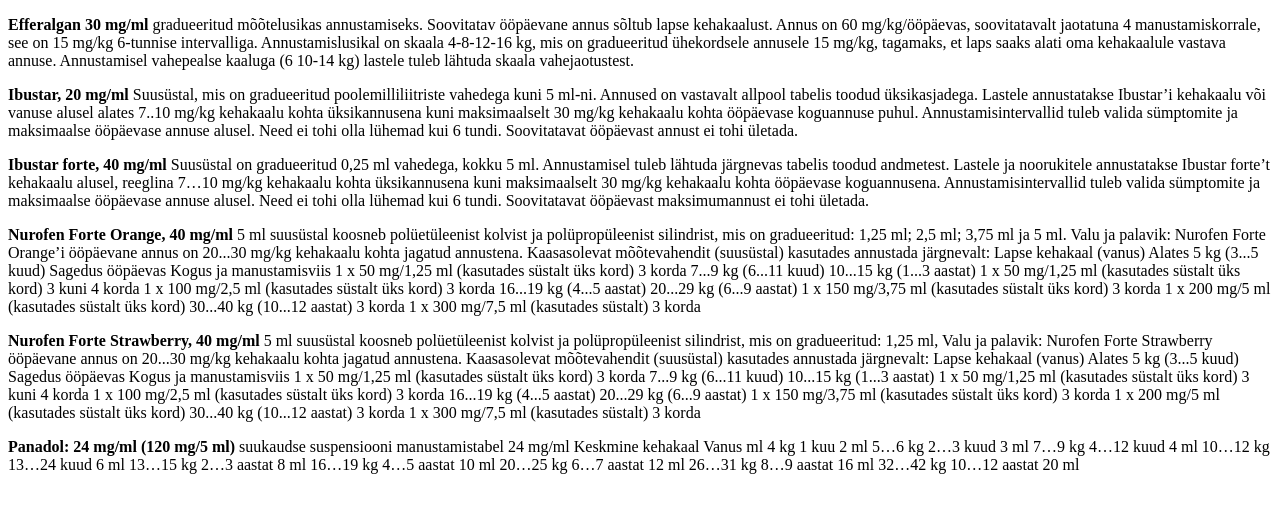
After one commit to dianasedman/NSAID-calculator, a PHP site: page /leaflet.html in a window 1280 px wide. The commit adds this page. Shown: the top 513 px of the page. Run offline with PHP 8.4, Linux system fonts and the light colour scheme.

```diff
--- /dev/null
+++ b/leaflet.html
@@ -0,0 +1,109 @@
+<!DOCTYPE html>
+<html lang="en">
+<head>
+  <meta charset="UTF-8">
+  <meta name="viewport" content="width=device-width, initial-scale=1.0">
+  <title>Document</title>
+</head>
+<body>
+  <div class="layout-primary">
+    <div class="content">
+      <p>
+        <b> Efferalgan 30 mg/ml </b>
+        gradueeritud mõõtelusikas annustamiseks.
+        Soovitatav ööpäevane annus sõltub lapse kehakaalust. Annus on 60 mg/kg/ööpäevas, soovitatavalt
+        jaotatuna 4 manustamiskorrale, see on 15 mg/kg 6-tunnise intervalliga.
+        Annustamislusikal on skaala 4-8-12-16 kg, mis on gradueeritud ühekordsele annusele 15 mg/kg,
+        tagamaks, et laps saaks alati oma kehakaalule vastava annuse. Annustamisel vahepealse kaaluga (6
+        10-14 kg) lastele tuleb lähtuda skaala vahejaotustest.
+      </p>
+      <p>
+        <b>Ibustar, 20 mg/ml </b>
+
+        Suusüstal, mis on gradueeritud poolemilliliitriste vahedega kuni 5 ml-ni.
+        Annused on vastavalt allpool tabelis toodud üksikasjadega. Lastele annustatakse Ibustar’i kehakaalu
+        või vanuse alusel alates 7..10 mg/kg kehakaalu kohta üksikannusena kuni maksimaalselt
+        30 mg/kg kehakaalu kohta ööpäevase koguannuse puhul.
+        Annustamisintervallid tuleb valida sümptomite ja maksimaalse ööpäevase annuse alusel. Need ei tohi
+        olla lühemad kui 6 tundi. Soovitatavat ööpäevast annust ei tohi ületada.
+      </p>
+      <p>
+        <b>Ibustar forte, 40 mg/ml </b>
+        Suusüstal on gradueeritud 0,25 ml vahedega, kokku 5 ml.
+        Annustamisel tuleb lähtuda järgnevas tabelis toodud andmetest. Lastele ja noorukitele annustatakse
+        Ibustar forte’t kehakaalu alusel, reeglina 7…10 mg/kg kehakaalu kohta üksikannusena kuni
+        maksimaalselt 30 mg/kg kehakaalu kohta ööpäevase koguannusena.
+        Annustamisintervallid tuleb valida sümptomite ja maksimaalse ööpäevase annuse alusel. Need ei tohi
+        olla lühemad kui 6 tundi. Soovitatavat ööpäevast maksimumannust ei tohi ületada.
+
+      </p>
+      <p>
+        <b>Nurofen Forte Orange, 40 mg/ml</b>
+        5 ml suusüstal koosneb polüetüleenist kolvist ja polüpropüleenist silindrist, mis on gradueeritud: 1,25 ml;
+        2,5 ml; 3,75 ml ja 5 ml.
+        Valu ja palavik: Nurofen Forte Orange’i ööpäevane annus on 20...30 mg/kg kehakaalu kohta jagatud
+        annustena. Kaasasolevat mõõtevahendit (suusüstal) kasutades annustada järgnevalt:
+        Lapse kehakaal (vanus)
+        Alates 5 kg (3...5 kuud)
+        Sagedus ööpäevas
+        Kogus ja manustamisviis
+        1 x 50 mg/1,25 ml (kasutades süstalt üks kord) 3 korda
+        7...9 kg (6...11 kuud)
+        10...15 kg (1...3 aastat)
+        1 x 50 mg/1,25 ml (kasutades süstalt üks kord) 3 kuni 4 korda
+        1 x 100 mg/2,5 ml (kasutades süstalt üks kord) 3 korda
+        16...19 kg (4...5 aastat)
+        20...29 kg (6...9 aastat)
+        1 x 150 mg/3,75 ml (kasutades süstalt üks kord) 3 korda
+        1 x 200 mg/5 ml (kasutades süstalt üks kord)
+        30...40 kg (10...12 aastat)
+        3 korda
+        1 x 300 mg/7,5 ml (kasutades süstalt)
+        3 korda
+      </p>
+      <p>
+        <b>Nurofen Forte Strawberry, 40 mg/ml</b>
+        5 ml suusüstal koosneb polüetüleenist kolvist ja polüpropüleenist silindrist, mis on gradueeritud: 1,25 ml,
+        Valu ja palavik: Nurofen Forte Strawberry ööpäevane annus on 20...30 mg/kg kehakaalu kohta jagatud
+        annustena. Kaasasolevat mõõtevahendit (suusüstal) kasutades annustada järgnevalt:
+        Lapse kehakaal (vanus)
+        Alates 5 kg (3...5 kuud)
+        Sagedus ööpäevas
+        Kogus ja manustamisviis
+        1 x 50 mg/1,25 ml (kasutades süstalt üks kord) 3 korda
+        7...9 kg (6...11 kuud)
+        10...15 kg (1...3 aastat)
+        1 x 50 mg/1,25 ml (kasutades süstalt üks kord) 3 kuni 4 korda
+        1 x 100 mg/2,5 ml (kasutades süstalt üks kord) 3 korda
+        16...19 kg (4...5 aastat)
+        20...29 kg (6...9 aastat)
+        1 x 150 mg/3,75 ml (kasutades süstalt üks kord) 3 korda
+        1 x 200 mg/5 ml (kasutades süstalt üks kord)
+        30...40 kg (10...12 aastat)
+        3 korda
+        1 x 300 mg/7,5 ml (kasutades süstalt)
+        3 korda
+      </p>
+      <p>
+        <b>Panadol: 24 mg/ml (120 mg/5 ml) </b>
+        suukaudse suspensiooni manustamistabel
+        24 mg/ml
+        Keskmine kehakaal Vanus ml
+        4 kg 1 kuu 2 ml
+        5…6 kg 2…3 kuud 3 ml
+        7…9 kg 4…12 kuud 4 ml
+        10…12 kg 13…24 kuud 6 ml
+        13…15 kg 2…3 aastat 8 ml
+        16…19 kg 4…5 aastat 10 ml
+        20…25 kg 6…7 aastat 12 ml
+        26…31 kg 8…9 aastat 16 ml
+        32…42 kg 10…12 aastat 20 ml
+      </p>
+      <p>
+
+      </p>
+    </div>
+  </div>
+
+</body>
+</html>
```
Also changed, not shown: index.html (+24 -2 lines), style.css (+36 -2 lines).
